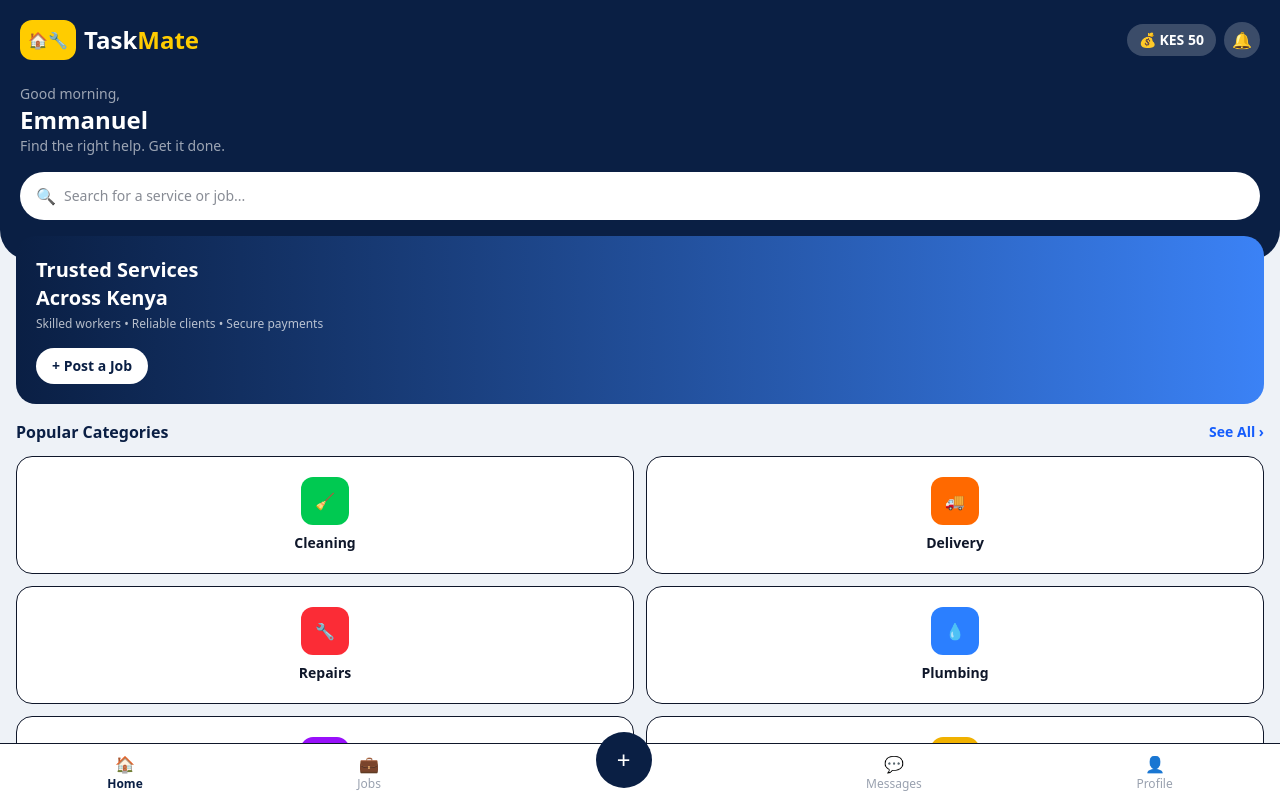
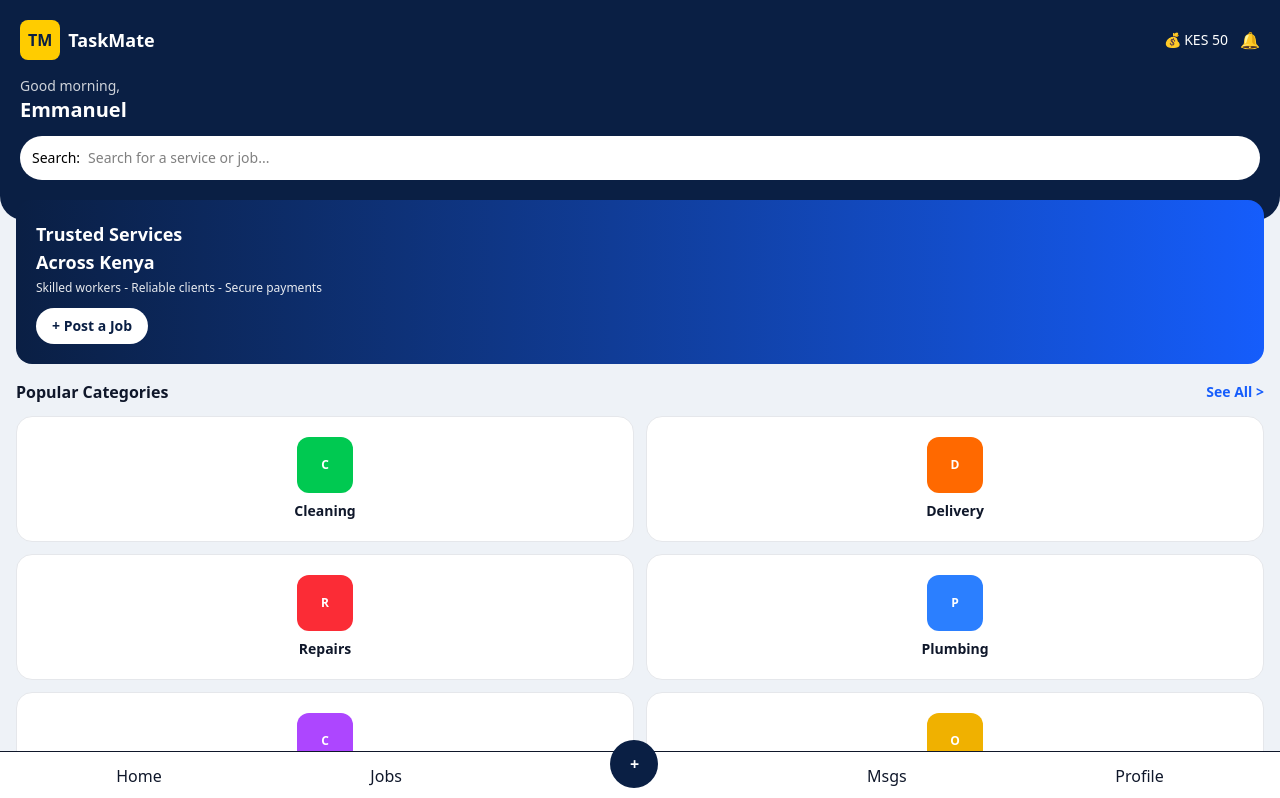
Before and after one commit to njoguemmanuel04-lgtm/taskmate, a Next.js app: page / in a window 1280 px wide. Shown: the top 798 px of the page. Built offline with nearby package versions, Linux system fonts and the light colour scheme.

Commit message:
Update page.tsx

```diff
--- a/app/page.tsx
+++ b/app/page.tsx
@@ -9,63 +9,73 @@ export default function Home() {
     else go('/jobs');
   };
 
+  const categories = [
+    { name: "Cleaning", letter: "C", bg: "bg-green-500" },
+    { name: "Delivery", letter: "D", bg: "bg-orange-500" },
+    { name: "Repairs", letter: "R", bg: "bg-red-500" },
+    { name: "Plumbing", letter: "P", bg: "bg-blue-500" },
+    { name: "Construction", letter: "C", bg: "bg-purple-500" },
+    { name: "Outside Catering", letter: "O", bg: "bg-yellow-500" },
+    { name: "Selling Land", letter: "LAND", bg: "bg-green-600", special: true, till: "1754910", sub: "Seller 500 | Buyer 300 | Broker FREE" },
+  ];
+
   return (
     <div className="min-h-screen bg-[#eef2f7] pb-24">
-      {/* HEADER - ORIGINAL COLOR #0a1f44 + KES 50 LINKED TO SUBSCRIPTION */}
-      <div className="bg-[#0a1f44] rounded-b-[30px] p-5 pb-10">
-        <div className="flex justify-between items-center mb-6">
+      {/* HEADER - ORIGINAL COLOR #0a1f44 - NOT TAMPERED */}
+      <div className="bg-[#0a1f44] rounded-b-[24px] p-5 pb-10 text-white">
+        <div className="flex justify-between items-center">
           <div className="flex items-center gap-2">
-            <div className="bg-[#ffcc00] p-2 rounded-xl">🏠🔧</div>
-            <h1 className="text-white font-bold text-2xl">Task<span className="text-[#ffcc00]">Mate</span></h1>
+            <div className="bg-[#ffcc00] p-2 rounded-lg text-[#0a1f44] font-black">TM</div>
+            <h1 className="font-bold text-lg">TaskMate</h1>
           </div>
-          <div className="flex items-center gap-2">
-            <div onClick={()=>go('/subscription')} className="bg-white/20 text-white px-3 py-1.5 rounded-full text-sm font-bold cursor-pointer">
-              💰 KES 50
-            </div>
-            <div onClick={()=>go('/notifications')} className="bg-white/20 w-9 h-9 rounded-full flex items-center justify-center cursor-pointer">🔔</div>
+          <div className="flex items-center gap-3">
+            <div onClick={()=>go('/subscription')} className="flex items-center gap-1 text-sm cursor-pointer">💰 KES 50</div>
+            <div onClick={()=>go('/notifications')} className="cursor-pointer">🔔</div>
           </div>
         </div>
-        <p className="text-white/60 text-sm">Good morning,</p>
-        <h2 className="text-white text-2xl font-bold">Emmanuel</h2>
-        <p className="text-white/60 text-sm mb-4">Find the right help. Get it done.</p>
-        <div className="bg-white rounded-full flex items-center px-4 py-3 gap-2">
-          <span>🔍</span>
-          <input value={search} onChange={e=>setSearch(e.target.value)} onKeyDown={e=>e.key==='Enter'&&handleSearch()} placeholder="Search for a service or job..." className="flex-1 outline-none text-sm" />
+        <div className="mt-4">
+          <div className="text-sm opacity-80">Good morning,</div>
+          <div className="font-bold text-xl">Emmanuel</div>
+          <div className="bg-white rounded-full flex items-center p-3 mt-3">
+            <span className="text-black text-sm mr-2">Search:</span>
+            <input value={search} onChange={(e)=>setSearch(e.target.value)} onKeyDown={(e)=>e.key==='Enter' && handleSearch()} placeholder="Search for a service or job..." className="flex-1 outline-none text-black text-sm" />
+          </div>
         </div>
       </div>
 
-      {/* BANNER - ORIGINAL BLUE GRADIENT */}
-      <div className="px-4 -mt-6">
-        <div className="bg-gradient-to-r from-[#0a1f44] to-[#3b82f6] rounded-[20px] p-5 text-white">
-          <h3 className="font-bold text-xl">Trusted Services<br/>Across Kenya</h3>
-          <p className="text-white/70 text-xs mt-1">Skilled workers • Reliable clients • Secure payments</p>
-          <button onClick={()=>go('/post-job')} className="mt-4 bg-white text-[#0a1f44] px-4 py-2 rounded-full text-sm font-bold">+ Post a Job</button>
+      <div className="bg-gradient-to-r from-[#0a1f44] to-blue-600 text-white mx-4 -mt-5 p-5 rounded-2xl">
+        <h2 className="font-bold text-lg">Trusted Services<br/>Across Kenya</h2>
+        <p className="text-xs mt-1 opacity-90">Skilled workers - Reliable clients - Secure payments</p>
+        <button onClick={()=>go('/post-job')} className="bg-white text-[#0a1f44] px-4 py-2 rounded-full font-black text-sm mt-3">+ Post a Job</button>
+      </div>
+
+      <div className="p-4">
+        <div className="flex justify-between items-center mb-3">
+          <h3 className="font-bold">Popular Categories</h3>
+          <span onClick={()=>go('/tasks')} className="text-blue-600 text-sm font-bold cursor-pointer">See All {">"}</span>
+        </div>
+        <div className="grid grid-cols-2 gap-3">
+          {categories.map((c,i)=>(
+            <div key={i} onClick={()=>go(`/workers?cat=${c.name}`)} className={`bg-white rounded-2xl p-5 text-center border cursor-pointer ${c.special? 'border-2 border-green-600 bg-green-50' : 'border-gray-200'}`}>
+              <div className={`w-14 h-14 ${c.bg} rounded-xl mx-auto flex items-center justify-center text-white font-black mb-2 text-xs`}>{c.letter}</div>
+              <div className="font-bold text-sm">{c.name}</div>
+              {c.special && (
+                <>
+                  <div className="text-green-600 text-[11px] font-black mt-1">TILL {c.till}</div>
+                  <div className="text-[10px] mt-1">{c.sub}</div>
+                </>
+              )}
+            </div>
+          ))}
         </div>
       </div>
 
-      {/* CATEGORIES - ALL WORKING FOREVER */}
-      <div className="p-4">
-        <div className="flex justify-between items-center mb-3">
-          <h3 className="font-bold text-[#0a1f44]">Popular Categories</h3>
-          <button onClick={()=>go('/jobs')} className="text-blue-600 text-sm font-bold">See All ›</button>
-        </div>
-        <div className="grid grid-cols-2 gap-3">
-          <div onClick={()=>go('/jobs?category=Cleaning')} className="bg-white border rounded-2xl p-5 text-center cursor-pointer"><div className="bg-green-500 w-12 h-12 rounded-xl flex items-center justify-center mx-auto mb-2">🧹</div><p className="font-bold text-sm">Cleaning</p></div>
-          <div onClick={()=>go('/jobs?category=Delivery')} className="bg-white border rounded-2xl p-5 text-center cursor-pointer"><div className="bg-orange-500 w-12 h-12 rounded-xl flex items-center justify-center mx-auto mb-2">🚚</div><p className="font-bold text-sm">Delivery</p></div>
-          <div onClick={()=>go('/jobs?category=Repairs')} className="bg-white border rounded-2xl p-5 text-center cursor-pointer"><div className="bg-red-500 w-12 h-12 rounded-xl flex items-center justify-center mx-auto mb-2">🔧</div><p className="font-bold text-sm">Repairs</p></div>
-          <div onClick={()=>go('/jobs?category=Plumbing')} className="bg-white border rounded-2xl p-5 text-center cursor-pointer"><div className="bg-blue-500 w-12 h-12 rounded-xl flex items-center justify-center mx-auto mb-2">💧</div><p className="font-bold text-sm">Plumbing</p></div>
-          <div onClick={()=>go('/jobs?category=Construction')} className="bg-white border rounded-2xl p-5 text-center cursor-pointer"><div className="bg-purple-600 w-12 h-12 rounded-xl flex items-center justify-center mx-auto mb-2">👷</div><p className="font-bold text-sm">Construction</p></div>
-          <div onClick={()=>go('/jobs?category=Catering')} className="bg-white border rounded-2xl p-5 text-center cursor-pointer"><div className="bg-yellow-500 w-12 h-12 rounded-xl flex items-center justify-center mx-auto mb-2">👨‍🍳</div><p className="font-bold text-sm">Outside Catering</p></div>
-        </div>
-      </div>
-
-      {/* BOTTOM NAV - ALL WORKING FOREVER */}
-      <div className="fixed bottom-0 left-0 right-0 bg-white border-t flex justify-around items-center py-2">
-        <button onClick={()=>go('/')} className="flex flex-col items-center text-[#0a1f44]"><span>🏠</span><span className="text-xs font-bold">Home</span></button>
-        <button onClick={()=>go('/jobs')} className="flex flex-col items-center text-gray-400"><span>💼</span><span className="text-xs">Jobs</span></button>
-        <button onClick={()=>go('/post-job')} className="bg-[#0a1f44] text-white w-14 h-14 rounded-full flex items-center justify-center text-2xl -mt-6">+</button>
-        <button onClick={()=>go('/messages')} className="flex flex-col items-center text-gray-400"><span>💬</span><span className="text-xs">Messages</span></button>
-        <button onClick={()=>go('/profile')} className="flex flex-col items-center text-gray-400"><span>👤</span><span className="text-xs">Profile</span></button>
+      <div className="fixed bottom-0 left-0 right-0 bg-white flex justify-around p-3 border-t">
+        <div onClick={()=>go('/')} className="cursor-pointer">Home</div>
+        <div onClick={()=>go('/jobs')} className="cursor-pointer">Jobs</div>
+        <div onClick={()=>go('/post-job')} className="bg-[#0a1f44] text-white w-12 h-12 rounded-full flex items-center justify-center -mt-6 font-black cursor-pointer">+</div>
+        <div onClick={()=>go('/messages')} className="cursor-pointer">Msgs</div>
+        <div onClick={()=>go('/profile')} className="cursor-pointer">Profile</div>
       </div>
     </div>
   );
```
